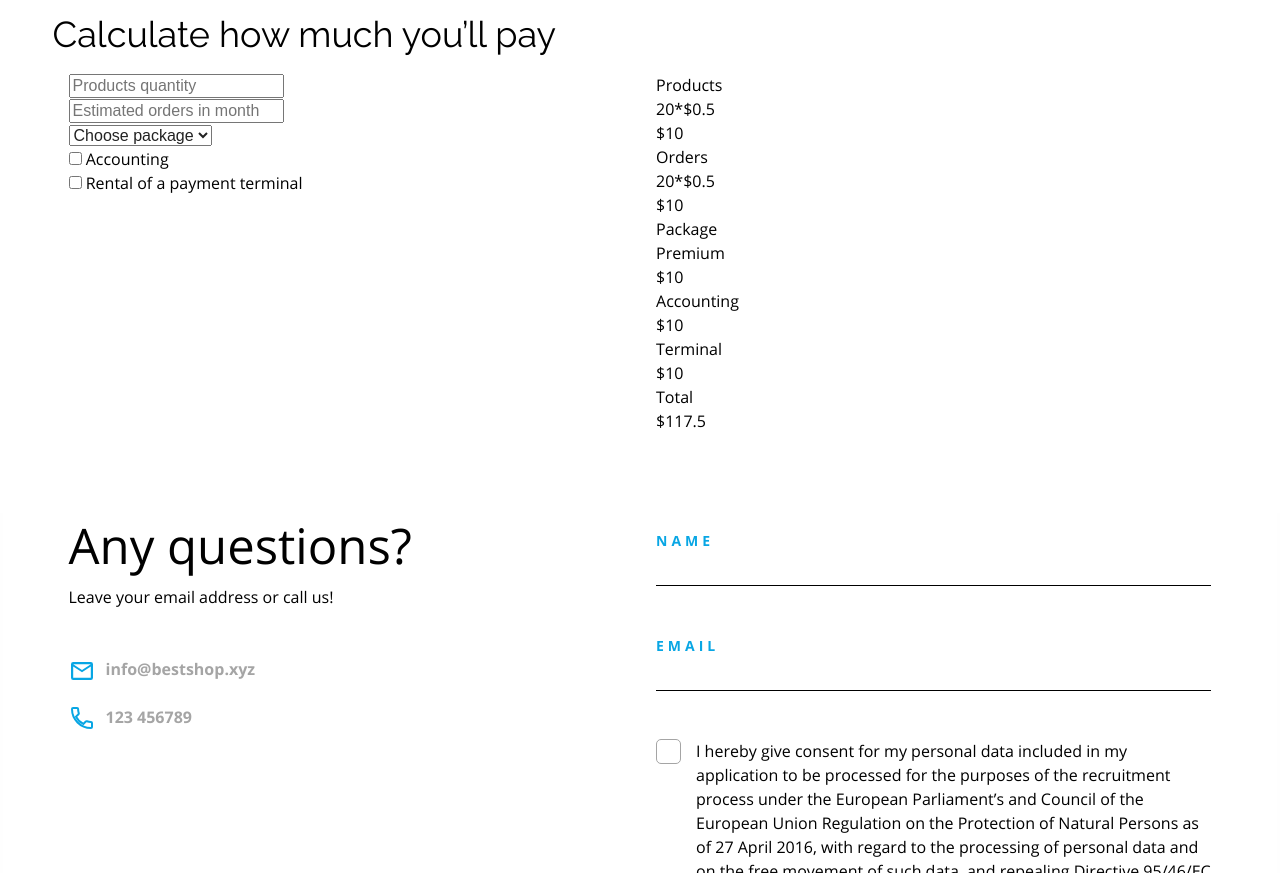
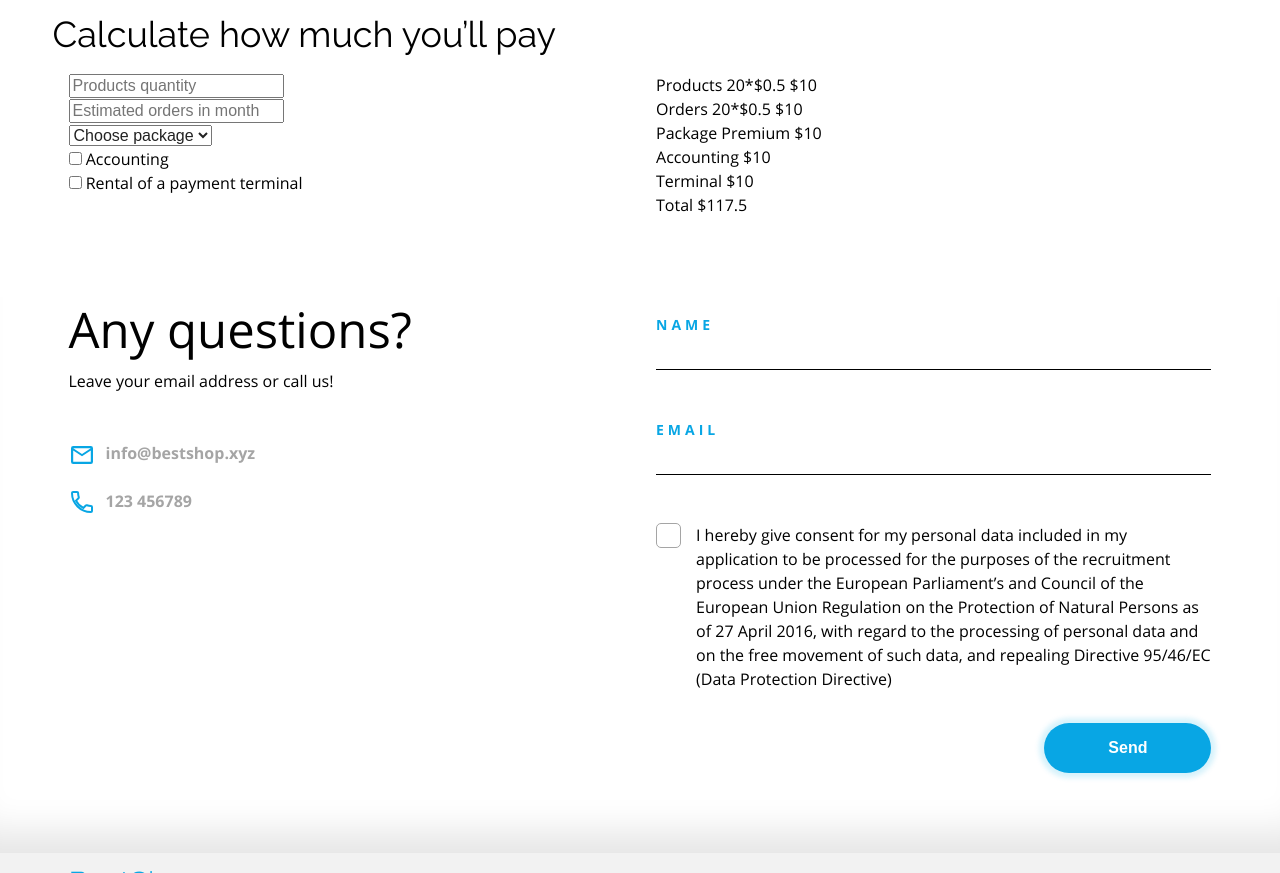
Before and after one commit to DariuszMeissner/BestShop-web-app, a website: page index.html in a window 1280 px wide. Shown: the part 2907-3780 px from the top of the page. Drawn offline with Linux system fonts and the light colour scheme.

Commit message:
improvement of tag naming on span in calc summary section

```diff
--- a/index.html
+++ b/index.html
@@ -221,9 +221,9 @@
               <div class="calc__item calc__item--form">
                 <select name="package" id="package" >
                   <option value="" disabled selected hidden>Choose package</option>
-                  <option value="dog">Basic</option>
-                  <option value="cat">Professional</option>
-                  <option value="cat">Premium</option>
+                  <option value="basic">Basic</option>
+                  <option value="professioal">Professional</option>
+                  <option value="premium">Premium</option>
                 </select>
               </div>
               <div class="calc__item calc__item--form">
@@ -247,31 +247,31 @@
             <div class="calc__summary">
               <div class="calc__box calc__item--summary">
                 <div id="products__summary" class="calc__item">
-                  <div class="calc__title">Products</div>
-                  <div id="product__estimate" class="calc__subprice">20*$0.5</div>
-                  <div id="product__total" class="calc__price">$10</div>
+                  <span class="calc__title">Products</span>
+                  <span id="product__estimate" class="calc__subprice">20*$0.5</span>
+                  <span id="product__total" class="calc__price">$10</span>
                 </div>
                 <div id="orders__summary" class="calc__box">
-                  <div class="calc__title">Orders</div>
-                  <div id="order_estimate" class="calc__subprice">20*$0.5</div>
-                  <div id="order__total" class="calc__price">$10</div>
+                  <span class="calc__title">Orders</span>
+                  <span id="order_estimate" class="calc__subprice">20*$0.5</span>
+                  <span id="order__total" class="calc__price">$10</span>
                 </div>
                 <div id="package__summary" class="calc__box">
-                  <div class="calc__title">Package</div>
-                  <div id="package__estimate" class="calc__subprice">Premium</div>
-                  <div id="package__total" class="calc__price">$10</div>
+                  <span class="calc__title">Package</span>
+                  <span id="package__estimate" class="calc__subprice">Premium</span>
+                  <span id="package__total" class="calc__price">$10</span>
                 </div>
                 <div id="accounting__summary" class="calc__box calc__box--accounting">
-                  <div class="calc__title">Accounting</div>
-                  <div id="accounting__total" class="calc__price">$10</div>
+                  <span class="calc__title">Accounting</span>
+                  <span id="accounting__total" class="calc__price">$10</span>
                 </div>
                 <div id="terminal__summary" class="calc__box calc__box--terminal">
-                  <div class="calc__title">Terminal</div>
-                  <div id="terminal__total" class="calc__price">$10</div>
+                  <span class="calc__title">Terminal</span>
+                  <span id="terminal__total" class="calc__price">$10</span>
                 </div>
                 <div id="total__summary" class="calc__box calc__box--total">
-                  <div class="calc__title">Total</div>
-                  <div id="product__estimate" class="calc__total">$117.5</div>
+                  <span class="calc__title">Total</span>
+                  <span id="product__estimate" class="calc__total">$117.5</span>
                 </div>
               </div>
             </div>
```
